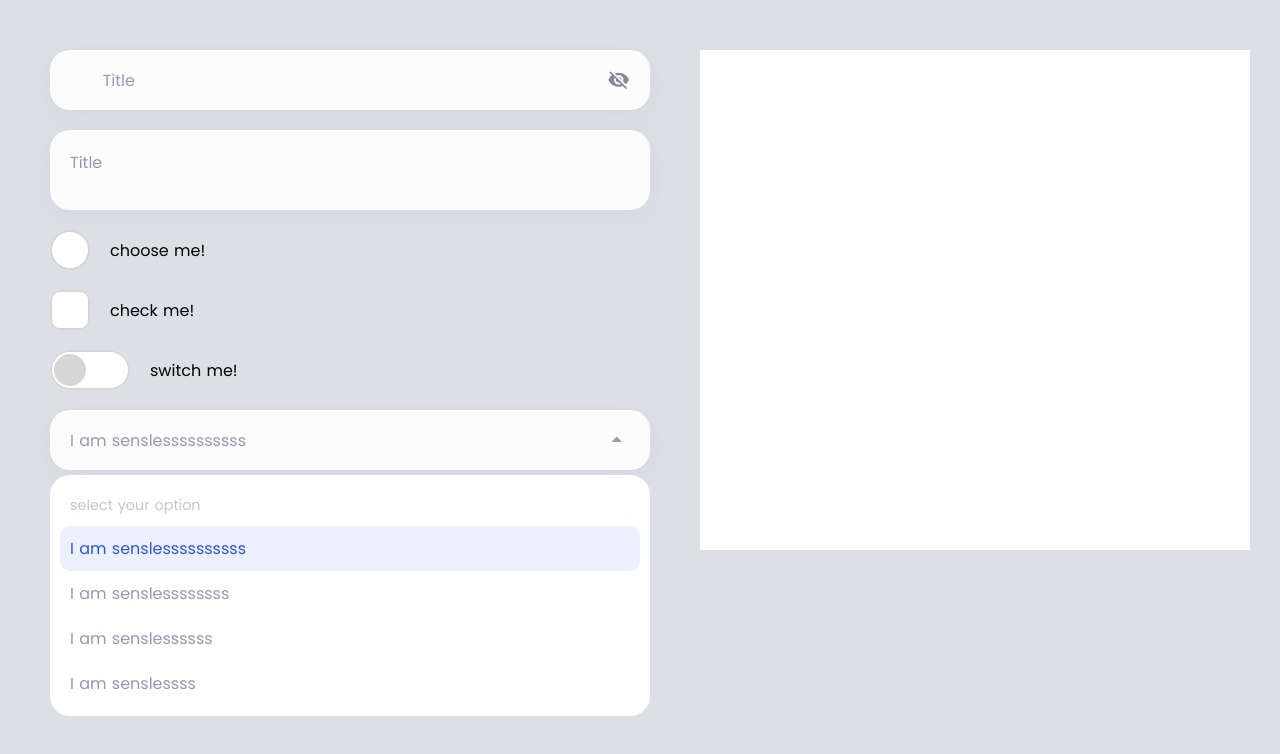
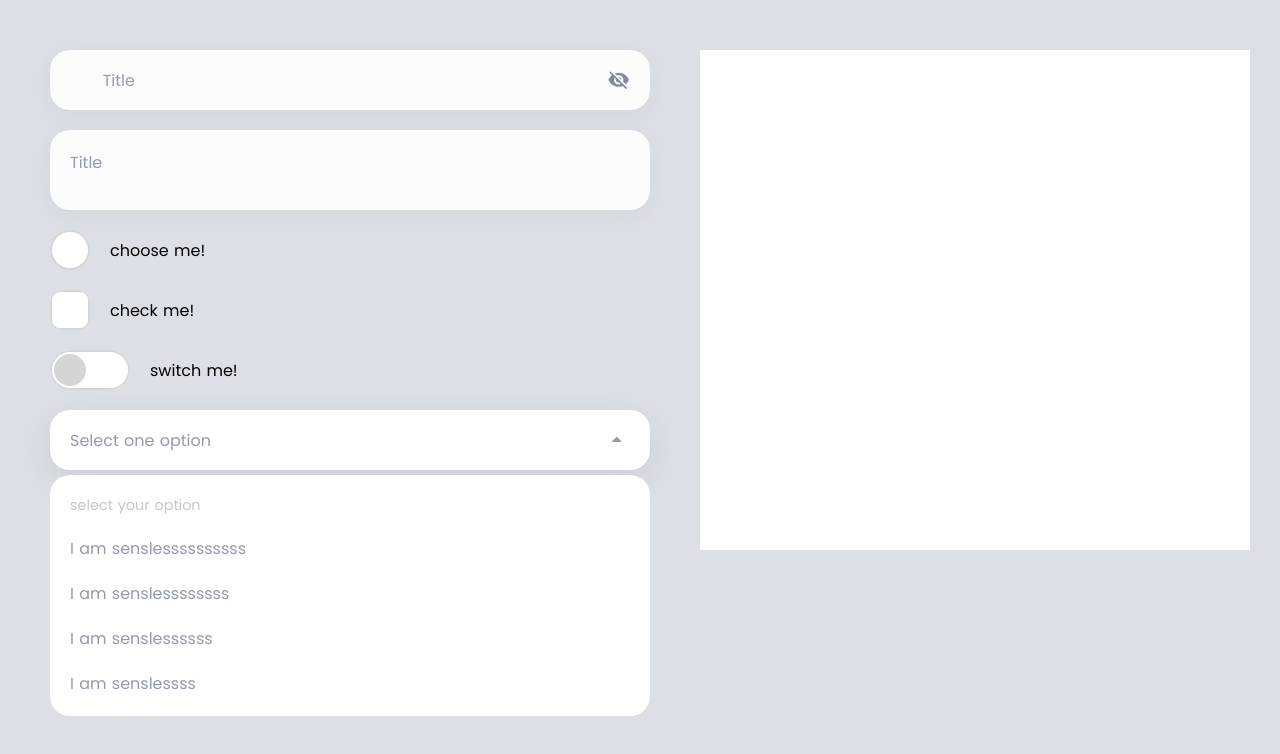
Before and after one commit to olverica/form, a Nuxt app: page / in a window 1280 px wide. Both pictures are taken after a click on the element 350 px from the left and 440 px from the top of the page. Shown: the top 754 px of the page. Built offline with nearby package versions, Linux system fonts and the light colour scheme.

Commit message:
selected fix

```diff
--- a/components/olverica/Select.vue
+++ b/components/olverica/Select.vue
@@ -1,7 +1,9 @@
 <template>
   <fieldset
     class="ol-field-defaults ol-field ol-field--select"
-    :class="{'ol-field--active': active}"
+    :class="{'ol-field--active': active,
+             'ol-field--error': failed,
+             'ol-field--focused': active}"
     v-click-outside="hide"
     @click="toggle">
 
@@ -12,9 +14,13 @@
       @mouseover="focus"
       @mouseleave="blur">
 
-      <span class="ol-field__select_placeholder">
+      <span
+        class="ol-field__select_placeholder"
+        @click="select(-1)">
+
         select your option
       </span>
+
       <span
         v-for="({label}, index) of this.map"
         :key="index"
@@ -31,13 +37,13 @@
 </template>
 
 <script lang="ts">
-import {Field, Form, isForm} from '~/services/types'
+import {Field, Form, isForm, Validatable} from '~/services/types'
 import {Component, Inject, Prop} from 'vue-property-decorator'
 import Vue from 'vue'
 
 
 @Component
-export default class OlvericaSelect extends Vue implements Field {
+export default class OlvericaSelect extends Vue implements Field, Validatable {
 
   @Inject()
   readonly $form!: Form|null;
@@ -45,24 +51,37 @@ export default class OlvericaSelect extends Vue implements Field {
   @Prop({type: String, default: 'select'})
   readonly name!: string;
 
+  @Prop({type: String, default: 'Select one option'})
+  readonly title!: string;
+
   @Prop({type: Array, default: () => ([])} )
   readonly map!: {label: string, value: unknown}[]
 
-  @Prop({type: Number, default: 0})
+  @Prop({type: Number, default: -1})
   readonly default!: number;
 
-  private selected = 0;
+  private selected = -1;
 
   private focused = false;
 
   private active = false;
+
+  private validated = false;
 
   get form(): Form|null {
     let form = this.$form;
     return isForm(form) ? form : null;
   }
 
+  get failed(): boolean {
+    return this.validated &&
+      (this.selected <= -1 || this.selected >= this.map.length);
+  }
+
   get label(): string {
+    if (this.selected <= -1 || this.selected >= this.map.length)
+      return this.title;
+
     let item = this.map[this.selected];
     return item.label
   }
@@ -77,7 +96,7 @@ export default class OlvericaSelect extends Vue implements Field {
   }
 
   select(index: number) {
-    this.selected = index
+    this.selected = index;
   }
 
   toggle(): void {
@@ -94,6 +113,11 @@ export default class OlvericaSelect extends Vue implements Field {
 
   blur() {
     this.focused = false;
+  }
+
+  validate(): boolean {
+    this.validated = true;
+    return !!!this.failed;
   }
 
   register() {
```
